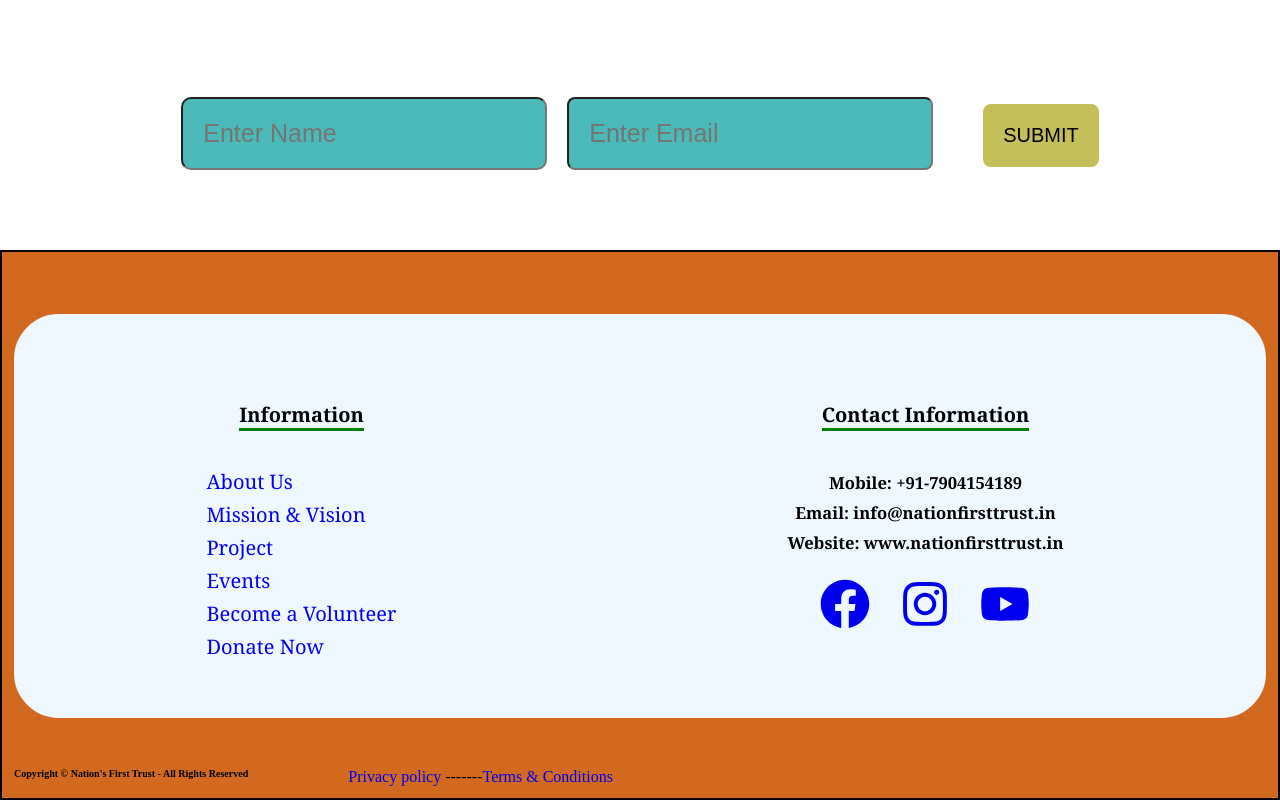
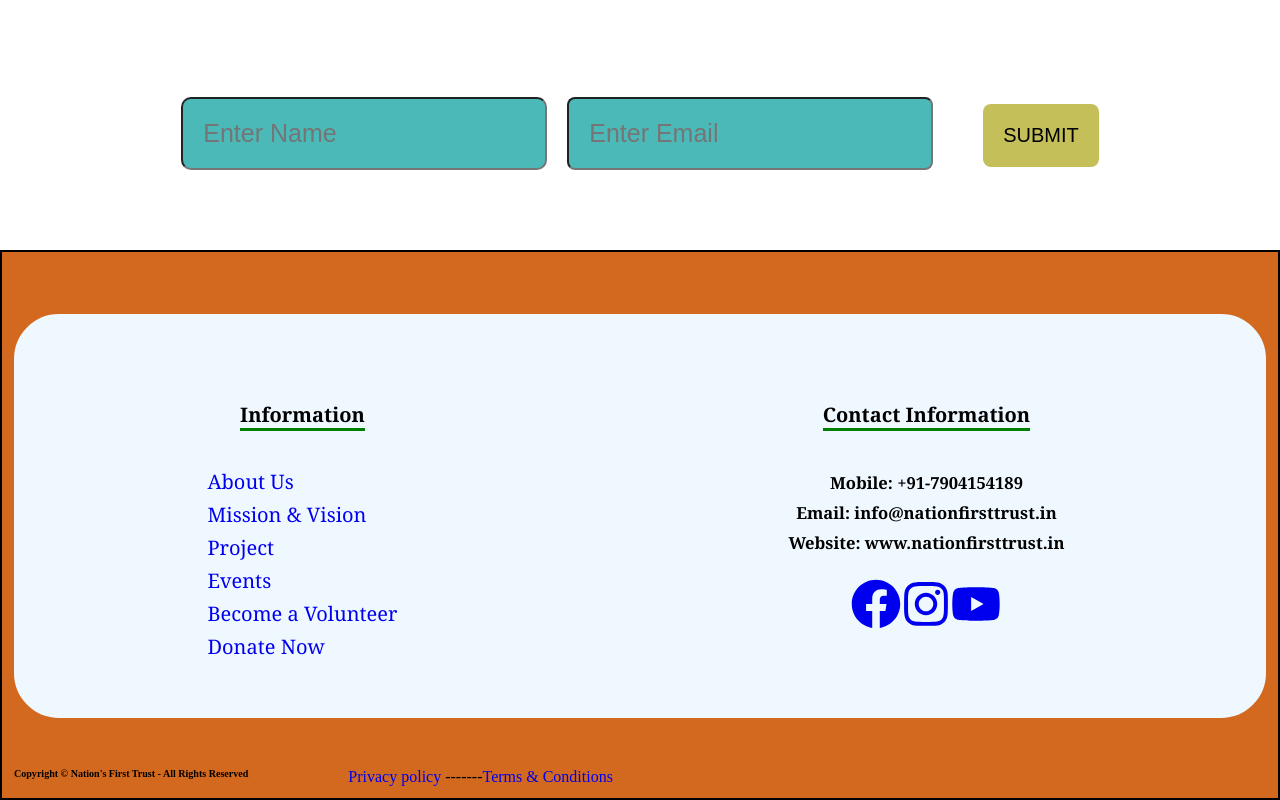
Before and after one commit to prakash-gph/NFT1, a React (Vite) app in the folder frontend/react/: page / in a window 1280 px wide. Shown: the part 2826-3626 px from the top of the page. Built offline with nearby package versions, Linux system fonts and the light colour scheme.

Commit message:
modified

```diff
--- a/frontend/react/src/footer/footer.css
+++ b/frontend/react/src/footer/footer.css
@@ -62,11 +62,11 @@ footer {
     padding: 20px;
 }
 
-.foot-icon a {
+.foot-icon .a {
     margin: 15px;
 }
 
-.foot-icon a :hover {
+.foot-icon .a :hover {
     color: rgb(30, 180, 16);
 }
 .copy{
@@ -76,7 +76,7 @@ footer {
     gap: 100px;
 }
 
-.privacy-policy a:hover {
+.privacy-policy .a:hover {
 
     color: rgb(20, 20, 161);
     border-bottom: 2px solid;
```
